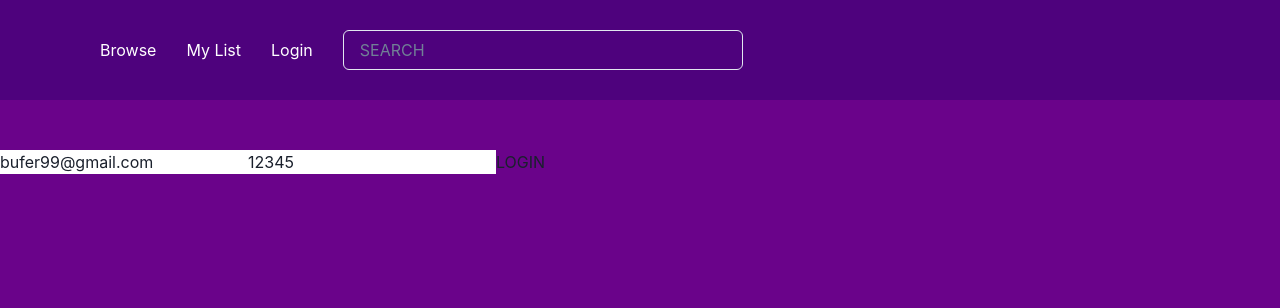
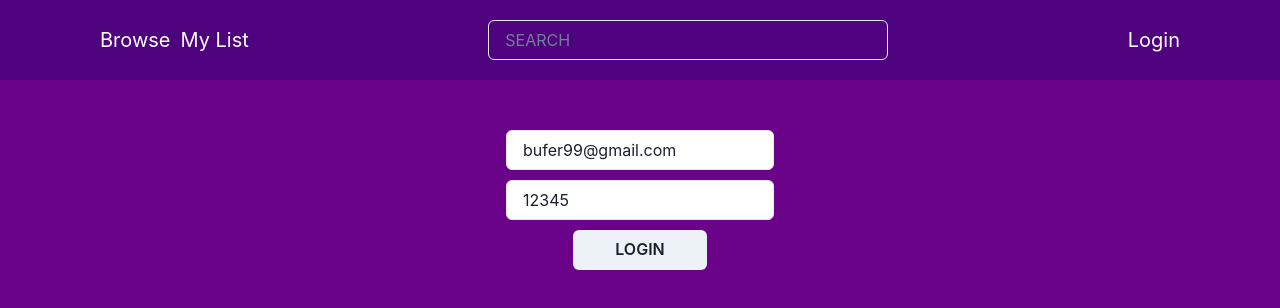
Before and after one commit to bufer99/MovieRatingApp-frontend, a React (Create React App) app: page /login in a window 1280 px wide. Shown: the top 308 px of the page. Built offline with nearby package versions, Linux system fonts and the light colour scheme.

Commit message:
movie listing, login validation

```diff
--- a/src/Components/Layout.tsx
+++ b/src/Components/Layout.tsx
@@ -1,32 +1,43 @@
 import React, { Suspense, useEffect, useRef, useState } from 'react'
 import { Box, Flex, Container } from "@chakra-ui/react";
 import SearchBar from './SearchBar';
-import { Outlet, Link } from "react-router-dom";
-import { useAppSelector } from '../state/store';
+import { Outlet, Link, useNavigate } from "react-router-dom";
+import { useAppDispatch, useAppSelector } from '../state/store';
+import { logout } from '../state/authSlice';
 
 function Layout() {
 
     const user = useAppSelector(state => state.auth.user);
+    const dispatch = useAppDispatch();
+    const navigate = useNavigate();
 
     return (
-        <Container
-            minW="100%"
+        <Flex
+            maxW="none"
             minH="100vh"
-            display="flex"
-            flexDirection="column"
+            direction="column"
             backgroundColor="#6a038a"
             padding="0"
         >
             <Flex
-                minW="100%"
-                minH="100px"
+                width="100%"
                 bg="#4e027d"
+                justifyContent="center"
+            >
+                <Flex
+                    maxW='1920px'
+                    w='100%'
+                    minH="80px"
                     color="white"
                     alignItems="center"
+                    justifyContent={"space-between"}
                     gap="30px"
-                padding="0 0 0 100px"
+                    padding="0 100px"
+                    fontSize="xl"
                 >
-                {user && <Box>{user.name}</Box>}
+                    <Flex
+                        gap="10px"
+                    >
                         <Box>
                             <Link to="/">Browse</Link>
                         </Box>
@@ -34,9 +45,22 @@ function Layout() {
                         <Box>
                             <Link to="/movies">My List</Link>
                         </Box>
-                <Box>
-                    <Link to="/login">Login</Link>
+
+                        {user &&
+                            <Box
+                                onClick={(e) => {
+                                    e.preventDefault();
+                                    dispatch(logout());
+                                    navigate('/');
+                                }}
+                                cursor="pointer"
+                            >
+                                logout
                             </Box>
+                        }
+
+
+                    </Flex>
                     <Container
                         position="relative"
                         maxW="400px"
@@ -45,13 +69,17 @@ function Layout() {
                     >
                         <SearchBar />
                     </Container>
+                    {user ? <Box>{user.name}</Box> : <Box>
+                        <Link to="/login">Login</Link>
+                    </Box>}
+                </Flex>
             </Flex>
 
             <Container maxW="1800px" padding={"50px 0"}>
                 <Outlet />
             </Container>
 
-        </Container >
+        </Flex >
     )
 }
 
--- a/src/Components/Routes/Login.tsx
+++ b/src/Components/Routes/Login.tsx
@@ -1,9 +1,21 @@
+import { toast, ToastContainer } from 'react-toastify';
 import { useAppSelector, useAppDispatch } from '../../state/store';
 import { useRegisterMutation, useLoginMutation } from '../../state/authApiSlice';
 import React, { useState } from 'react';
-import { Button, Input, Spinner } from '@chakra-ui/react';
+import {
+    Button,
+    Container,
+    Flex,
+    Input,
+    Spinner,
+    FormControl,
+    FormLabel,
+    FormErrorMessage,
+    FormHelperText,
+} from '@chakra-ui/react';
 import { setCredentials } from '../../state/authSlice';
 import { useNavigate } from 'react-router';
+import "react-toastify/dist/ReactToastify.css";
 
 interface Form {
     email: string,
@@ -20,6 +32,7 @@ interface Login {
     fetchStarted: boolean,
 }
 
+
 export default function Login() {
 
     const dispatch = useAppDispatch();
@@ -28,13 +41,11 @@ export default function Login() {
     const [loginFn] = useLoginMutation();
 
     const [isLoading, setIsLoading] = useState<boolean>(false);
-
-    const [formInput, setFormInput] = useState<Form>(
-        {
-            "email": "bufer99@gmail.com",
-            "password": "12345"
-        }
-    );
+    const [formInput, setFormInput] = useState<Form>({
+        email: "bufer99@gmail.com",
+        password: "12345"
+    });
+    const [formError, setFormError] = useState<boolean>(false)
 
     const onChange = (e: React.ChangeEvent<HTMLInputElement>): void => {
         setFormInput((formInput) => {
@@ -59,7 +70,13 @@ export default function Login() {
                 dispatch(setCredentials(result.data));
                 navigate("/movies")
             } else {
-                //setError(true)
+                setFormError(true);
+                setFormInput(initialState);
+                toast.error('Wrong credentials', {
+                    position: "top-center",
+                    autoClose: 3000,
+                    hideProgressBar: false,
+                });
             }
         } catch (err) {
             console.log(err);
@@ -67,13 +84,49 @@ export default function Login() {
     }
 
     return (
-        <>
+        <Container
+            maxW={"300px"}
+        >
             <form>
-                <input id='email' value={formInput.email} onChange={onChange} type="text" />
-                <input id='password' value={formInput.password} onChange={onChange} type="text" />
-                <button onClick={onClick}>LOGIN</button>
+                <Flex
+                    direction={"column"}
+                    alignItems="center"
+                    gap={"10px"}
+                >
+                    <Input
+                        isInvalid={formError}
+                        placeholder="Email"
+                        _placeholder={{
+                            color: `${formError ? 'crimson' : ''}`
+                        }}
+
+                        backgroundColor={"white"}
+                        variant={"outline"}
+                        id='email'
+                        value={formInput.email}
+                        onChange={onChange}
+                        type="text"
+                    />
+                    <Input
+                        isInvalid={formError}
+                        placeholder= "Password"
+                        _placeholder={{
+                            color: `${formError ? 'crimson' : ''}`
+                        }}
+
+                        backgroundColor={"white"}
+                        variant={"outline"}
+                        id='password'
+                        value={formInput.password}
+                        onChange={onChange}
+                        type="text" />
+                    <Button
+                        onClick={onClick}
+                        w="50%"
+                    >LOGIN</Button>
+                </Flex>
             </form>
-            {isLoading && <Spinner />}
-        </>
+            <ToastContainer />
+        </Container>
     )
 }
--- a/src/Components/Routes/UserMovies.tsx
+++ b/src/Components/Routes/UserMovies.tsx
@@ -2,6 +2,72 @@ import { useAppSelector, useAppDispatch } from '../../state/store';
 import { useGetUserReviewsQuery } from '../../state/userMovieApiSlice';
 import { Spinner } from '@chakra-ui/react';
 import MovieCard from '../MovieCard';
+import { Flex, Box } from '@chakra-ui/react';
+import AddMovie from '../AddMovie';
+
+const m = [
+    {
+        "adult": false,
+        "backdrop_path": "/77P56ZcL8M9Cw7FIptMIGjhNJoj.jpg",
+        "genre_ids": [
+            12,
+            878,
+            28
+        ],
+        "id": 1858,
+        "original_language": "en",
+        "original_title": "Transformers",
+        "overview": "Young teenager Sam Witwicky becomes involved in the ancient struggle between two extraterrestrial factions of transforming robots – the heroic Autobots and the evil Decepticons. Sam holds the clue to unimaginable power and the Decepticons will stop at nothing to retrieve it.",
+        "popularity": 26.705,
+        "poster_path": "/l7lnsnBfEVRYcp7ZcAOV8b3L3NB.jpg",
+        "release_date": "2007-06-27",
+        "title": "Transformers",
+        "video": false,
+        "vote_average": 6.7,
+        "vote_count": 9742
+    },
+    {
+        "adult": false,
+        "backdrop_path": "/zbdoCe1meTyy0v1fsIxZ9Q0ef3H.jpg",
+        "genre_ids": [
+            878,
+            28,
+            12
+        ],
+        "id": 8373,
+        "original_language": "en",
+        "original_title": "Transformers: Revenge of the Fallen",
+        "overview": "Sam Witwicky leaves the Autobots behind for a normal life. But when his mind is filled with cryptic symbols, the Decepticons target him and he is dragged back into the Transformers' war.",
+        "popularity": 35.007,
+        "poster_path": "/6jcxahM7BDAAeKkP4IF8WLFsJ3K.jpg",
+        "release_date": "2009-06-19",
+        "title": "Transformers: Revenge of the Fallen",
+        "video": false,
+        "vote_average": 6.1,
+        "vote_count": 7393
+    },
+    {
+        "adult": false,
+        "backdrop_path": "/h3js4rulxzKMOokM2oO5Kr0mBZU.jpg",
+        "genre_ids": [
+            28,
+            878,
+            12
+        ],
+        "id": 38356,
+        "original_language": "en",
+        "original_title": "Transformers: Dark of the Moon",
+        "overview": "The Autobots continue to work for NEST, now no longer in secret. But after discovering a strange artifact during a mission in Chernobyl, it becomes apparent to Optimus Prime that the United States government has been less than forthright with them.",
+        "popularity": 29.241,
+        "poster_path": "/juIr4ro90IBK7XlUpwo0cYqdnCI.jpg",
+        "release_date": "2011-06-28",
+        "title": "Transformers: Dark of the Moon",
+        "video": false,
+        "vote_average": 6.2,
+        "vote_count": 7239
+    }
+]
+
 
 export default function UserMovies() {
 
@@ -16,10 +82,14 @@ export default function UserMovies() {
     }
 
     return (
-        <>
+        <Flex
+            gap={5}
+            justifyContent="center"
+            wrap={"wrap"}
+        >
             {data?.reviews.map(e => (
-                <MovieCard title = {e.movie.title} poster_path = {e.movie.poster_path}/>
+                <MovieCard key={e.id} rating={e.rating} title={e.movie.title} poster_path={e.movie.poster_path} />
             ))}
-        </>
+        </Flex>
     )
 }
--- a/src/Components/SearchBar.tsx
+++ b/src/Components/SearchBar.tsx
@@ -10,6 +10,10 @@ export default function SearchBar() {
     const [trigger, { isLoading, isError, data, error }] = useLazyGetMoviesQuery();
     const [onFocus, setOnFocus] = useState<boolean>(false);
     const [queryResult, setQueryResult] = useState<Array<Movie>>([]);
+
+    useEffect(() => {
+        console.log(queryResult)
+    },[queryResult])
 
     const onChange = (e: React.ChangeEvent<HTMLInputElement>): void => {
         trigger(e.target.value).then(response => {
--- a/src/state/authSlice.ts
+++ b/src/state/authSlice.ts
@@ -21,12 +21,11 @@ const slice = createSlice({
             state: Auth,
             action: PayloadAction<Auth>
         ) => {
-            console.log(action.payload.user)
-            console.log(action.payload.token)
             state.user = action.payload.user
             state.token = action.payload.token
         },
         logout: (state) => {
+            console.log("OUT")
             state.user = null
             state.token = null
         }
```
Also changed, not shown: src/Components/MovieCard.tsx (+43 -3 lines), src/App.css (line endings or trailing spaces), src/Components/MovieCard.css (added). Lines whose indentation alone changed are shown as unchanged.
